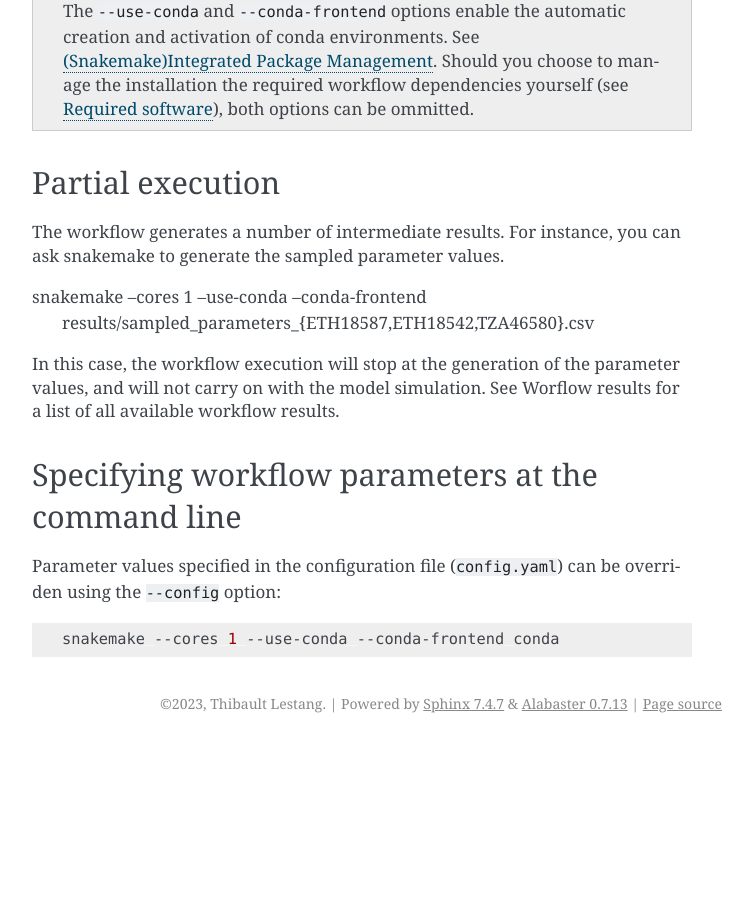
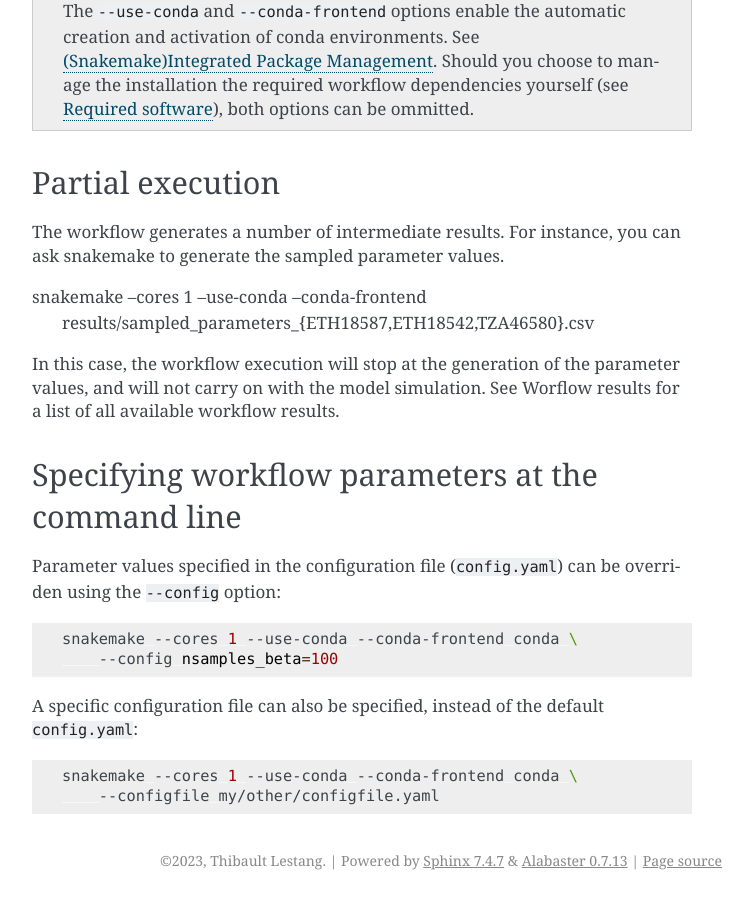
Before and after one commit to tlestang/ntdmc_snakemake_pipeline, a Sphinx documentation site: the page built from docs/source/quickstart.rst, in a window 1280 px wide and 900 px high, scrolled down 1299 px. Shown: the whole window, without its empty margins (388-1141 px from the left). Built offline with Sphinx 7.4.7, drawn with Linux system fonts in a browser that asks for light colours; before the commit the page ends 2042 px from its top, so only the background shows below that.

Commit message:
docs: specifc config file

```diff
--- a/docs/source/quickstart.rst
+++ b/docs/source/quickstart.rst
@@ -93,4 +93,13 @@ can be overriden using the ``--config`` option:
 
 .. code:: shell
 
-   snakemake --cores 1 --use-conda --conda-frontend conda
+   snakemake --cores 1 --use-conda --conda-frontend conda \
+       --config nsamples_beta=100
+
+A specific configuration file can also be specified, instead of the
+default ``config.yaml``:
+
+.. code:: shell
+
+   snakemake --cores 1 --use-conda --conda-frontend conda \
+       --configfile my/other/configfile.yaml
```
